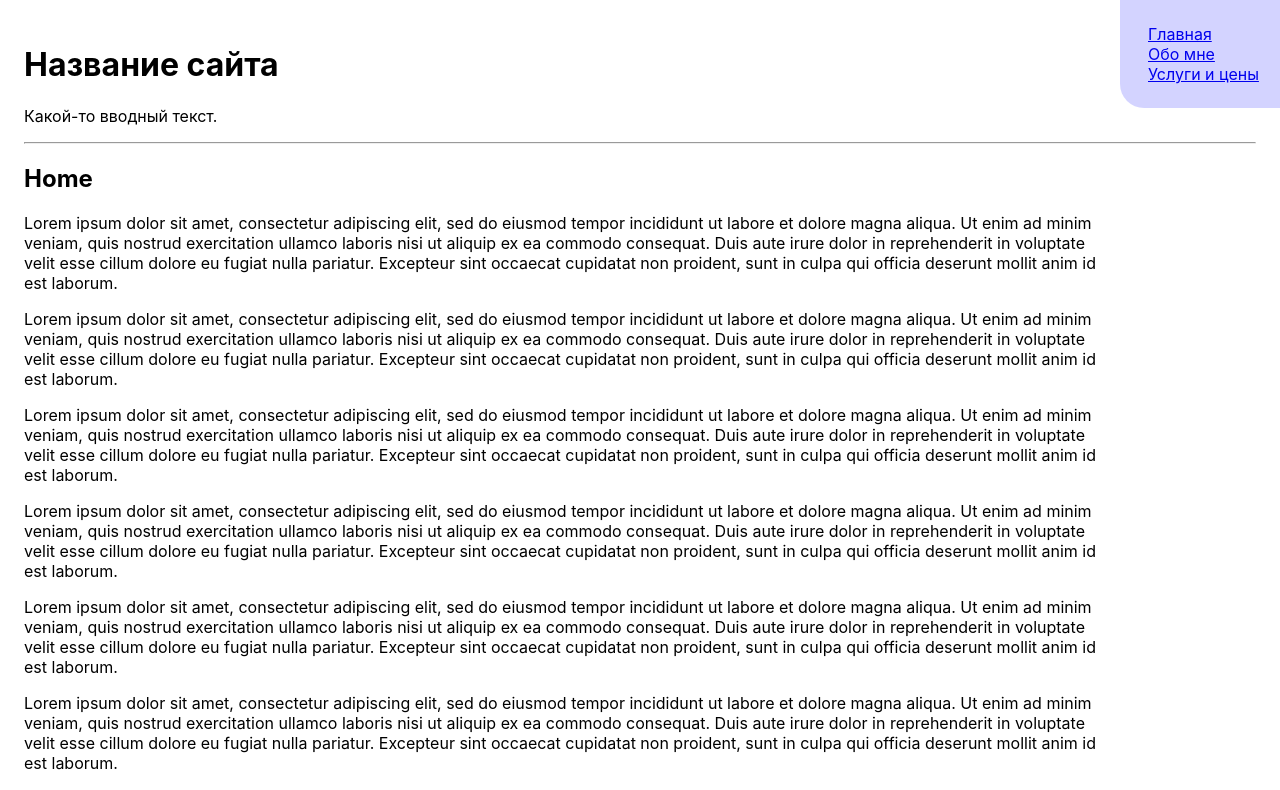
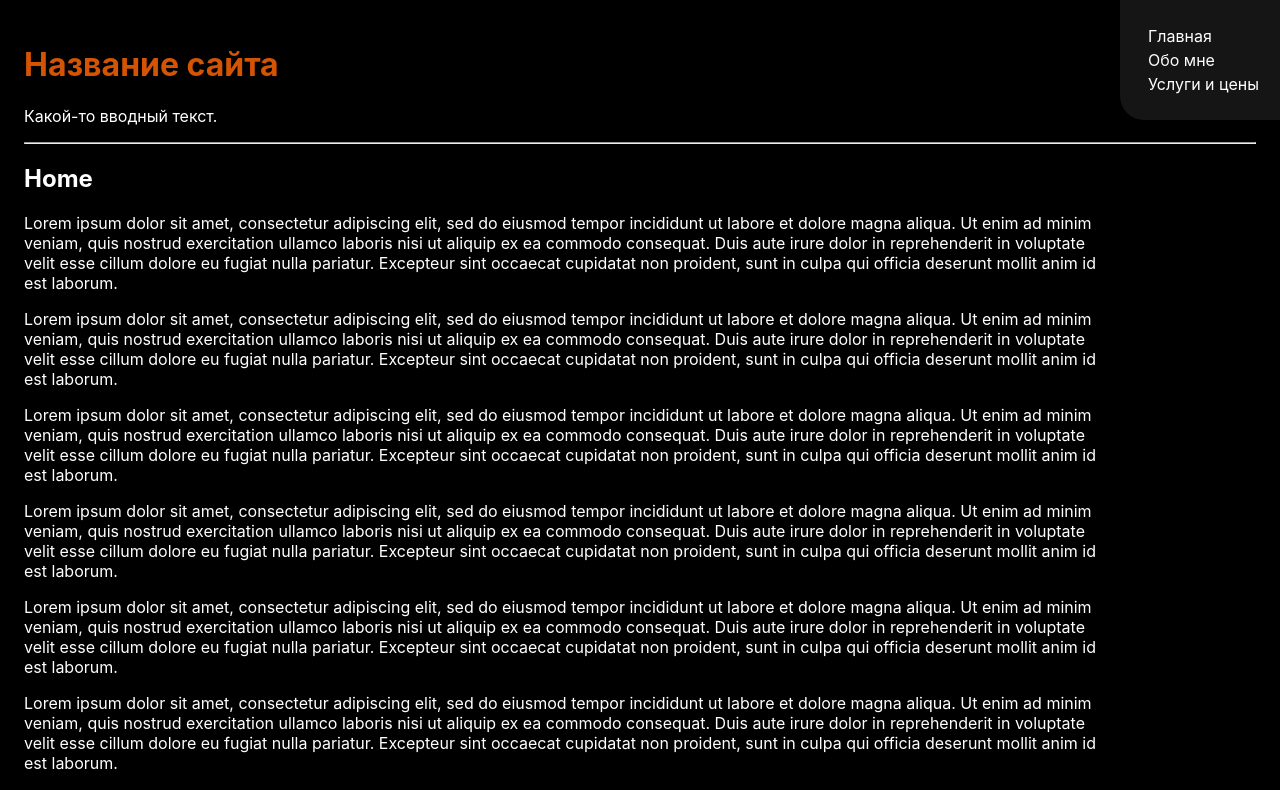
Before and after one commit to dariadia/fox-website, a React (Vite) app: page / in a window 1280 px wide. Shown: the top 790 px of the page. Built offline with nearby package versions, Linux system fonts and the light colour scheme.

Commit message:
style page

```diff
--- a/src/index.css
+++ b/src/index.css
@@ -1,3 +1,9 @@
+:root {
+  --foxy: #d45404;
+  --lighter: #f07a00;
+  --grey: #151515;
+}
+
 body {
   font-family: -apple-system, BlinkMacSystemFont, "Segoe UI", "Roboto", "Oxygen",
     "Ubuntu", "Cantarell", "Fira Sans", "Droid Sans", "Helvetica Neue",
@@ -5,6 +11,8 @@ body {
   -webkit-font-smoothing: antialiased;
   -moz-osx-font-smoothing: grayscale;
   padding: 16px;
+  background-color: black;
+  color: white;
 }
 
 ul {
@@ -12,16 +20,32 @@ ul {
   margin-left: -20px;
 }
 
+h1 {
+  color: var(--foxy);
+}
+
+a {
+  text-decoration: none;
+  color: white;
+}
+
+a:hover {
+  cursor: pointer;
+  transition: 0.2 all;
+  color: var(--lighter)
+}
+
 .navigation_top {
   position: fixed;
   top: 0;
   right: 0;
   display: block;
-  background-color: rgba(0, 0, 255, 0.172);
+  background-color: var(--grey);
   width: 160px;
   border-bottom-left-radius: 24px;
   padding: 8px 14px 8px 8px;
   box-sizing: border-box;
+  line-height: 24px;
 }
 
 main {
```
